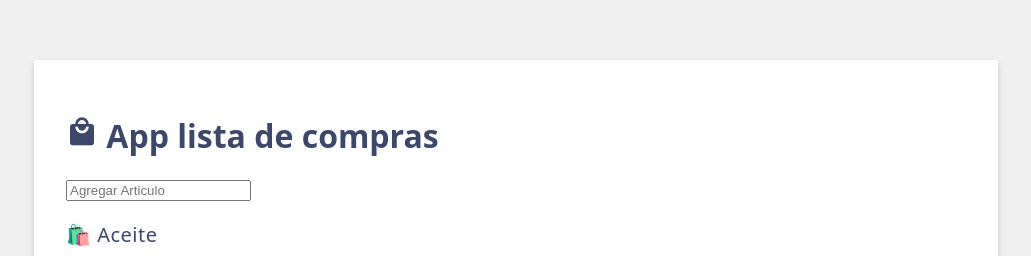
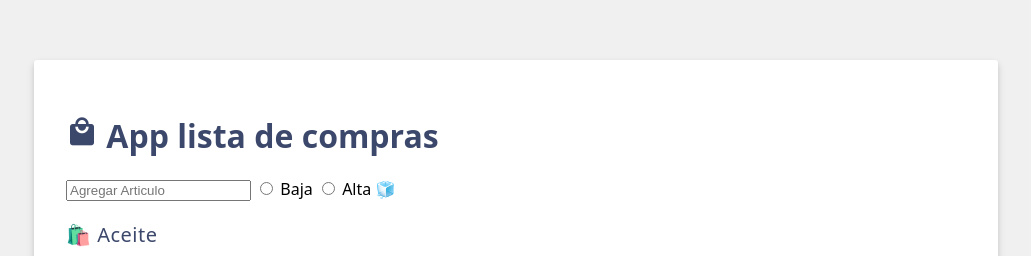
Before and after one commit to laloocolin10/DADM-2024B, a Vue app: page / in a window 1280 px wide. Shown: the part 150-406 px from the top of the page, without its empty margins (124-1155 px from the left). Built offline with nearby package versions, Linux system fonts and the light colour scheme.

Commit message:
*FEAT: App.vue Add radio buttons for priority

```diff
--- a/src/App.vue
+++ b/src/App.vue
@@ -10,6 +10,7 @@
   { id: '4', label: '1 Nutella' }
 ])
 const newItem = ref('')
+const newItemPriority = ref('low')
 </script>
 
 <template>
@@ -18,6 +19,16 @@
     {{ header }}
   </h1>
   <input v-model="newItem" type="next" placeholder="Agregar Articulo" /> {{ newItem }}
+  <!--Radio Buttons-->
+  <label>
+    <input type="radio" value="low" v-model0="newItemPriority" />
+    Baja
+  </label>
+  <label>
+    <input type="radio" value="high" v-model0="newItemPriority" />
+    Alta
+  </label>
+  {{ newItemPriority == 'low' ? '🧊' : '🔥' }}
   <ul>
     <li v-for="item in items" :key="item.id">🛍️ {{ item.label }}</li>
   </ul>
```
